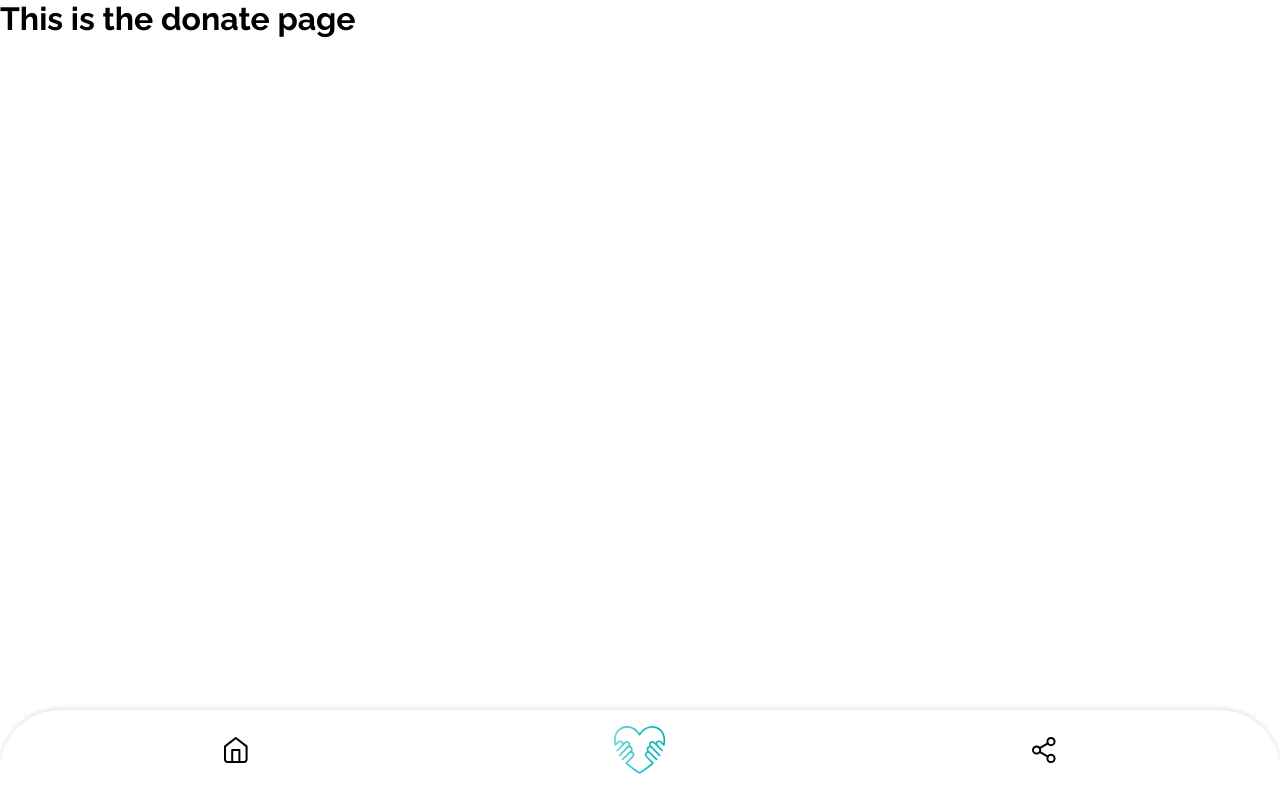
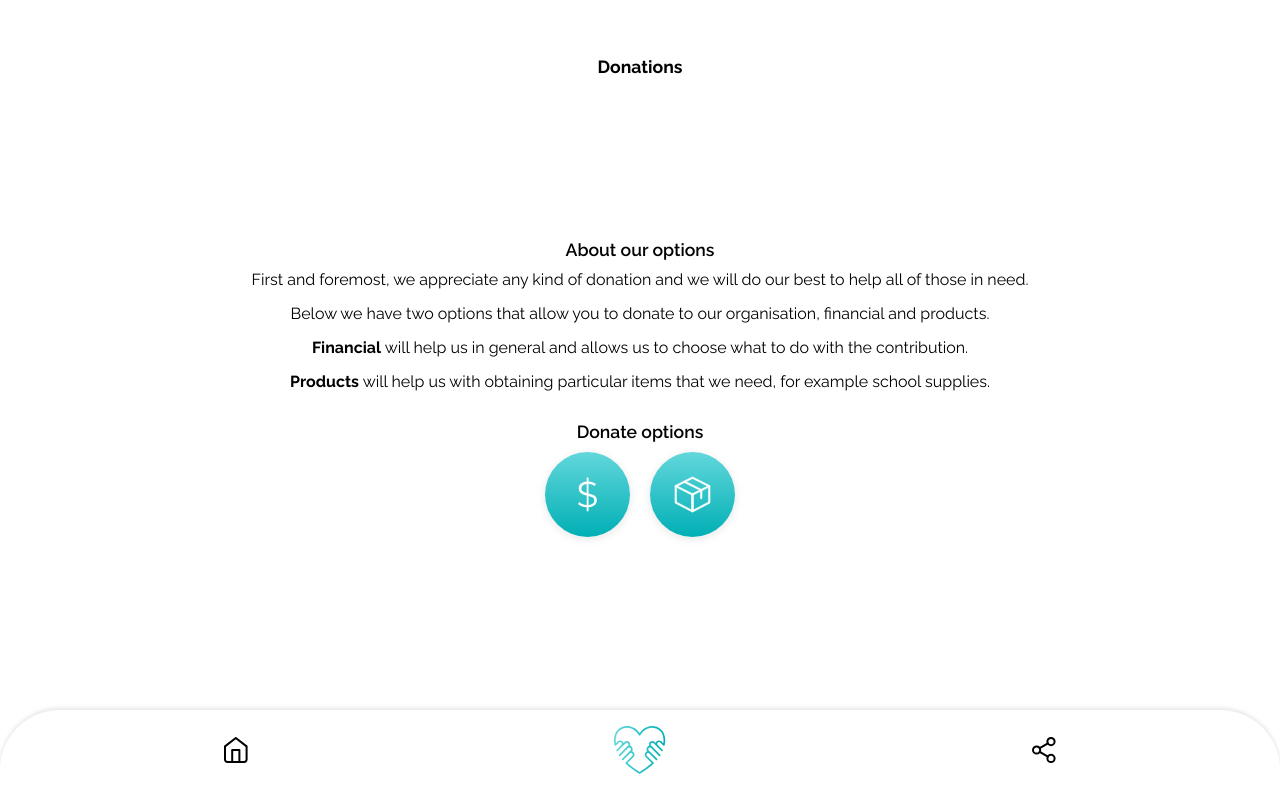
Before and after one commit to DannyPX/gry_application, a Vue app: page /donate in a window 1280 px wide. Built offline with nearby package versions, Linux system fonts and the light colour scheme.

Commit message:
main donation page added and finished

```diff
--- a/src/components/Donation/DonateBar.vue
+++ b/src/components/Donation/DonateBar.vue
@@ -12,9 +12,7 @@ export default {
   methods: {
     toDonate() {
       this.$router.push({
-        name: "/Donate-Money",
-        // TODO: Dynamic title
-        params: { title: "A Dreaming Child Center" }
+        name: "/Donate-Money"
       });
     }
   },
--- a/src/store/modules/content.js
+++ b/src/store/modules/content.js
@@ -57,6 +57,9 @@ export default {
     SET_ACTIVE_PROJECT(state, data) {
       let index = state.tempProjects.findIndex(x => x.title == data);
       state.activeProject = state.tempProjects[index];
+    },
+    RESET_ACTIVE_PROJECT(state) {
+      state.activeProject = {};
     }
   },
   actions: {
@@ -83,6 +86,9 @@ export default {
     },
     setActiveProject({ commit }, title) {
       commit("SET_ACTIVE_PROJECT", title);
+    },
+    resetActiveProject({ commit }) {
+      commit("RESET_ACTIVE_PROJECT");
     }
   },
   getters: {
--- a/src/views/Donate.vue
+++ b/src/views/Donate.vue
@@ -1,17 +1,131 @@
 <template>
   <div>
-    <h1>This is the donate page</h1>
+    <Topbar title="Donations" />
+    <div class="container">
+      <span class="subtitle">About our options</span>
+      <span class="text">
+        First and foremost, we appreciate any kind of donation and we will do
+        our best to help all of those in need.
+      </span>
+      <span class="text">
+        Below we have two options that allow you to donate to our organisation,
+        financial and products.
+      </span>
+      <span class="text">
+        <b>Financial</b> will help us in general and allows us to choose what to
+        do with the contribution.
+      </span>
+      <span class="text">
+        <b>Products</b> will help us with obtaining particular items that we
+        need, for example school supplies.
+      </span>
+      <span class="subtitle option">Donate options</span>
+      <div class="btn-wrap">
+        <div @click="navigateTo('/donate-money')" class="btn">
+          <img src=".././assets/financial.svg" alt="Donate financially" />
+        </div>
+        <div @click="navigateTo('/donate-product')" class="btn">
+          <img src=".././assets/products.svg" alt="Donate products" />
+        </div>
+      </div>
+    </div>
     <Navbar />
   </div>
 </template>
 
 <script>
+import Topbar from "@/components/Universal/Topbar.vue";
 import Navbar from "@/components/Universal/Navbar.vue";
 
 export default {
   name: "Donate",
+  methods: {
+    navigateTo(page) {
+      this.$router.push(page);
+    }
+  },
   components: {
+    Topbar,
     Navbar
   }
 };
 </script>
+
+<style scoped>
+.container {
+  position: relative;
+  display: flex;
+  flex-flow: column nowrap;
+  height: calc(100vh - 165px);
+  padding: 0 37px;
+  justify-content: center;
+  align-items: center;
+}
+
+.subtitle {
+  font-size: 1.1rem;
+  font-weight: 600;
+}
+
+.option {
+  margin-top: 25px;
+}
+
+.text {
+  text-align: center;
+  font-weight: 400;
+  margin-top: 10px;
+}
+
+.text:not(:last-child) {
+  margin-bottom: 5px;
+}
+
+.btn-wrap {
+  display: flex;
+  flex-flow: row nowrap;
+}
+
+.btn {
+  display: flex;
+  align-items: center;
+  justify-content: center;
+  width: 85px;
+  height: 85px;
+  border-radius: 50%;
+  background: linear-gradient(180deg, #62d7db 0%, #00afb5 100%);
+  box-shadow: 0px 2px 10px rgba(0, 0, 0, 0.1);
+  margin: 10px;
+}
+
+@media only screen and (max-height: 760px) {
+  .container {
+    height: calc(100vh - 145px);
+  }
+}
+
+@media only screen and (max-height: 700px) {
+  .container {
+    height: calc(100vh - 125px);
+  }
+}
+
+@media only screen and (max-height: 600px) {
+  .container {
+    height: calc(100vh - 115px);
+    padding: 0 15px;
+  }
+
+  .option {
+    margin-top: 10px;
+  }
+
+  .text {
+    margin-top: 5px;
+  }
+
+  .text:not(:last-child) {
+    margin-bottom: 2px;
+  }
+}
+</style>
--- a/src/views/DonateMoney.vue
+++ b/src/views/DonateMoney.vue
@@ -2,7 +2,10 @@
   <div>
     <Topbar :back="true" title="Donation" />
     <div class="container">
-      <DonationTitle title="Project" :name="activeProject.title" />
+      <DonationTitle
+        :title="activeProject.title != null ? 'Project' : 'Financial support'"
+        :name="activeProject.title"
+      />
       <div class="donation-amount">
         <span class="currency">$</span>
         <currency-input
@@ -200,7 +203,7 @@ export default {
   position: relative;
   display: flex;
   flex-flow: column nowrap;
-  height: calc(100vh - 150px);
+  height: calc(100vh - 120px);
   justify-content: center;
   align-items: center;
 }
@@ -267,15 +270,15 @@ export default {
   box-shadow: inset 0 0 100px 100px rgba(255, 255, 255, 0.2);
 }
 
-@media only screen and (max-height: 800px) {
+@media only screen and (max-height: 760px) {
   .container {
-    height: calc(100vh - 125px);
+    height: calc(100vh - 90px);
   }
 }
 
 @media only screen and (max-height: 700px) {
   .container {
-    height: calc(100vh - 115px);
+    height: calc(100vh - 50px);
   }
 }
 </style>
--- a/src/views/Home.vue
+++ b/src/views/Home.vue
@@ -20,7 +20,7 @@ import "@splidejs/splide/dist/css/themes/splide-default.min.css";
 import ProjectCards from "@/components/Home/ProjectCards.vue";
 import Topbar from "@/components/Universal/Topbar.vue";
 import Navbar from "@/components/Universal/Navbar.vue";
-import { mapGetters } from "vuex";
+import { mapGetters, mapActions } from "vuex";
 
 export default {
   name: "Home",
@@ -39,6 +39,7 @@ export default {
     ...mapGetters("Content", ["temp"])
   },
   methods: {
+    ...mapActions("Content", ["resetActiveProject"]),
     centerProjects() {
       let projectWidth =
         document.querySelector(".project").offsetWidth / 2 + "px";
@@ -50,6 +51,7 @@ export default {
     }
   },
   created() {
+    this.resetActiveProject();
     window.addEventListener("resize", this.centerProjects);
   },
   mounted() {
```
Also changed, not shown: src/assets/financial.svg (added), src/assets/products.svg (added).
